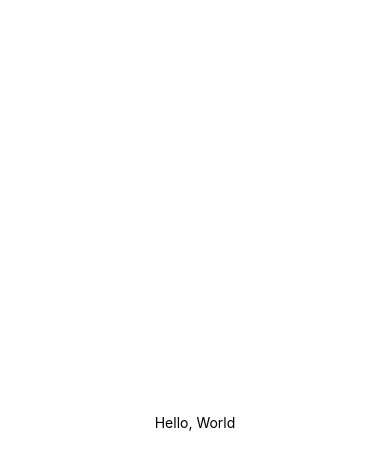
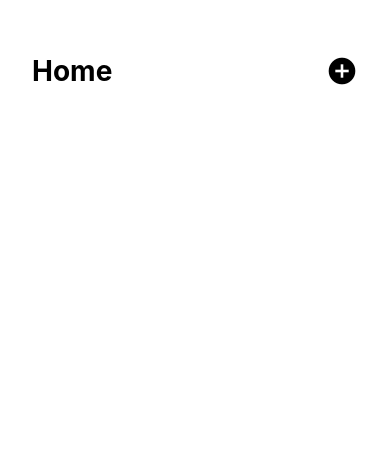
Before and after one commit to GuiQRSM/navigation-app, a React Native app: screen /home in a window 390 px wide. Shown: the top 470 px of the page. Built offline with nearby package versions, Linux system fonts and the light colour scheme.

Commit message:
feat: finishes the home's component

```diff
--- a/App.tsx
+++ b/App.tsx
@@ -1,21 +1,5 @@
-import { StatusBar } from 'expo-status-bar';
-import React from 'react';
-import { StyleSheet, Text, View } from 'react-native';
+import { Home } from '@/app/Home';
 
 export default function App() {
-  return (
-    <View style={styles.container}>
-      <Text>Hello, World</Text>
-      <StatusBar style="auto" />
-    </View>
-  );
+  return <Home />;
 }
-
-const styles = StyleSheet.create({
-  container: {
-    flex: 1,
-    backgroundColor: '#fff',
-    alignItems: 'center',
-    justifyContent: 'center',
-  },
-});
--- a/src/app/Home.tsx
+++ b/src/app/Home.tsx
@@ -0,0 +1,15 @@
+import { ButtonRouter } from '@/components/ButtonIcon';
+import { Header } from '@/components/Header';
+import { Title } from '@/components/Title';
+import { View } from 'react-native';
+
+export function Home() {
+  return (
+    <View style={{ flex: 1, padding: 32, paddingTop: 54 }}>
+      <Header>
+        <Title>Home</Title>
+        <ButtonRouter name="add-circle" />
+      </Header>
+    </View>
+  );
+}
--- a/src/components/ButtonIcon.tsx
+++ b/src/components/ButtonIcon.tsx
@@ -8,7 +8,7 @@ type Props = TouchableOpacityProps & {
 export function ButtonRouter({ name, ...rest }: Props) {
   return (
     <TouchableOpacity {...rest}>
-      <MaterialIcons name={name} size={24} />
+      <MaterialIcons name={name} size={32} />
     </TouchableOpacity>
   );
 }
--- a/src/components/Header.tsx
+++ b/src/components/Header.tsx
@@ -6,7 +6,7 @@ export function Header({ children }: { children: React.ReactNode }) {
       style={{
         width: '100%',
         flexDirection: 'row',
-        justifyContent: 'space-around',
+        justifyContent: 'space-between',
         alignItems: 'center',
         marginBottom: 24,
       }}
--- a/src/components/Title.tsx
+++ b/src/components/Title.tsx
@@ -6,7 +6,7 @@ type Title = TextProps & {
 
 export function Title({ children, ...rest }: Title) {
   return (
-    <Text style={{ fontSize: 22, fontWeight: '700' }} {...rest}>
+    <Text style={{ fontSize: 28, fontWeight: '700' }} {...rest}>
       {children}
     </Text>
   );
```
